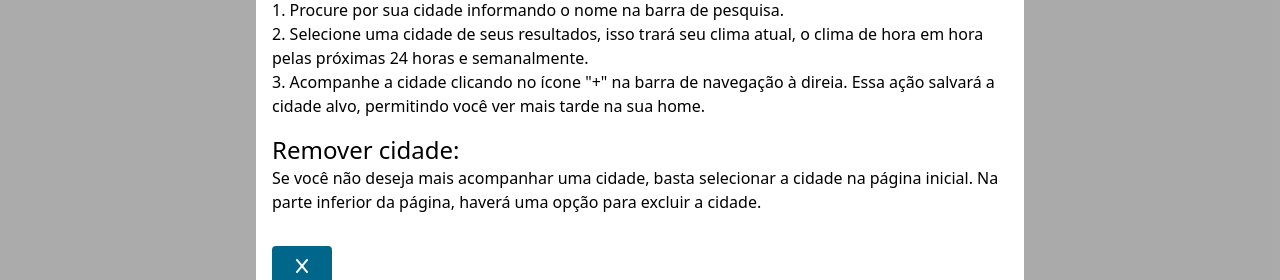
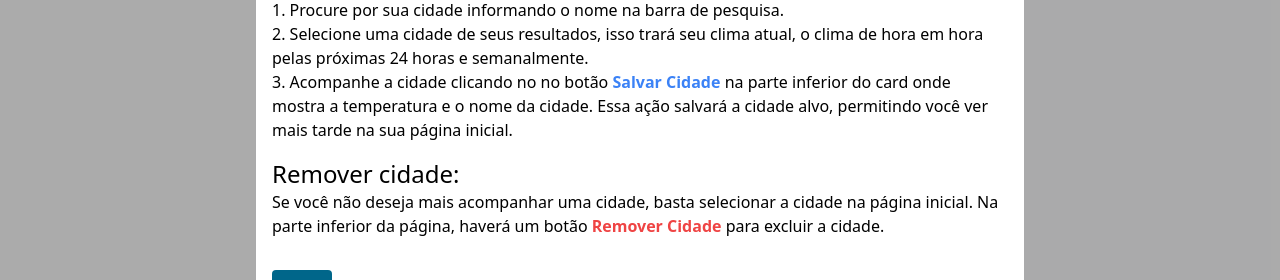
Before and after one commit to josevictorp81/weathervue, a Vue app: page / in a window 1280 px wide. Both pictures are taken after a click on the icon 1093 px from the left and 47 px from the top of the page. Shown: the part 254-534 px from the top of the page. Built offline with nearby package versions, Linux system fonts and the light colour scheme; no server answers.

Commit message:
Readme and modal text

```diff
--- a/src/components/CityCard/index.vue
+++ b/src/components/CityCard/index.vue
@@ -10,7 +10,7 @@ export default defineComponent({
 </script>
 
 <template>
-  <div class="flex w-full md:w-[290px] lg:w-[360px] py-6 px-4 bg-blue-600 hover:scale-105 transition duration-500 ease-in-out rounded-md shadow-md cursor-pointer">
+  <div class="flex w-full md:w-[290px] lg:w-[360px] py-6 px-4 bg-blue-600 rounded-md shadow-md cursor-pointer">
     <div class="flex flex-col flex-1 gap-2">
       <h2 class="text-xl">{{ city?.city }}</h2>
       <h3>{{ city?.state }}</h3>
--- a/src/components/Navigation/index.vue
+++ b/src/components/Navigation/index.vue
@@ -59,15 +59,14 @@ export default defineComponent({
               Selecione uma cidade de seus resultados, isso trará seu clima atual, o clima de hora em hora pelas próximas 24 horas e semanalmente.
             </li>
             <li>
-              Acompanhe a cidade clicando no ícone "+" na barra de navegação à direia. Essa ação salvará a cidade alvo, permitindo você ver mais tarde na sua home.
+              Acompanhe a cidade clicando no no botão <span class="font-semibold text-blue-500">Salvar Cidade</span> na parte inferior do card onde mostra a temperatura e o nome da cidade. Essa ação salvará a cidade alvo, permitindo você ver mais tarde
+              na sua página inicial.
             </li>
           </ol>
 
           <h2 class="text-2xl">Remover cidade:</h2>
           <p>
-            Se você não deseja mais acompanhar uma cidade, basta selecionar
-            a cidade na página inicial. Na parte inferior da
-            página, haverá uma opção para excluir a cidade.
+            Se você não deseja mais acompanhar uma cidade, basta selecionar a cidade na página inicial. Na parte inferior da página, haverá um botão <span class="font-semibold text-red-500">Remover Cidade</span> para excluir a cidade.
           </p>
         </div>
       </BaseModal>
```
Also changed, not shown: 1 other file (tests, documents, lock files or other folders).
